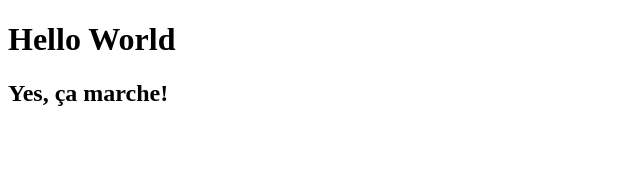
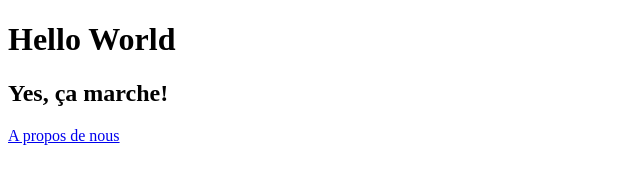
Before and after one commit to dardansahitaj-hub/dardansahitaj-hub.github.io, a plain HTML site: page index.html in a window 1280 px wide. Shown: the whole page, without its empty margins (0-640 px from the left). Drawn offline with Linux system fonts and the light colour scheme.

Commit message:
Ajouter un lien vers la page About

```diff
--- a/index.html
+++ b/index.html
@@ -8,5 +8,6 @@
 <body>
     <h1>Hello World</h1>
     <h2>Yes, ça marche!</h2>
+    <a href="about.html">A propos de nous</a>
 </body>
 </html>
```
